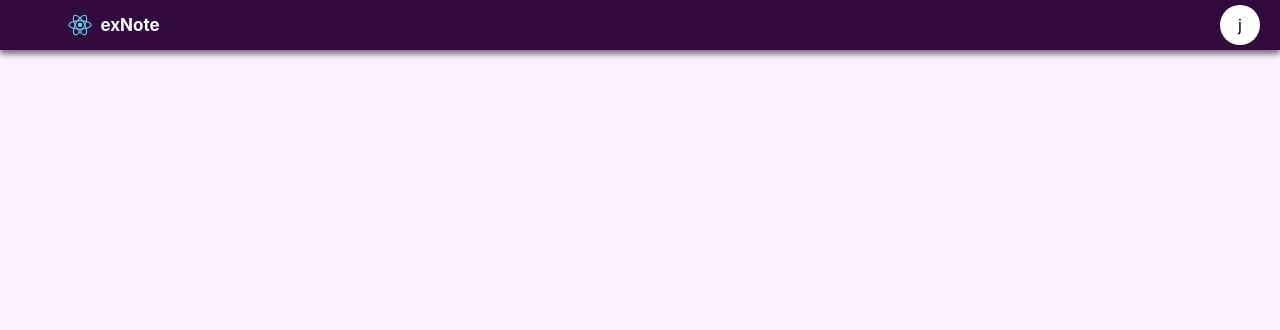
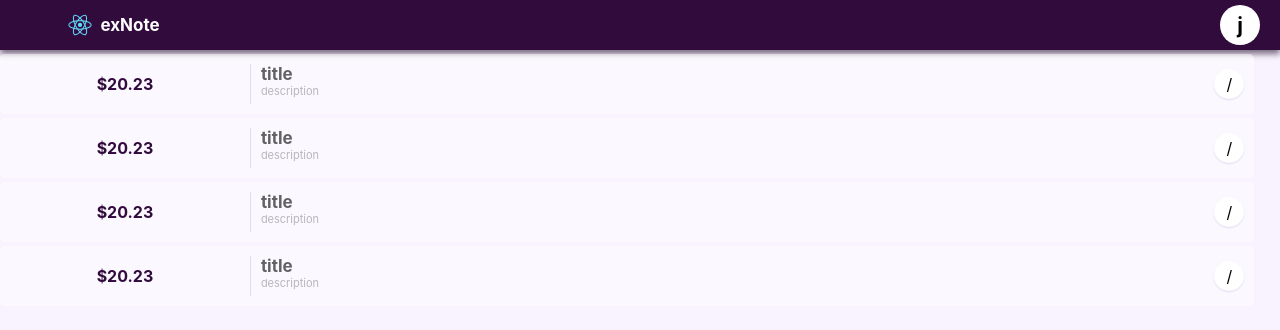
Before and after one commit to tuyishimejeandamour/food, a React (Create React App) app: page / in a window 1280 px wide. Shown: the top 330 px of the page. Built offline with nearby package versions, Linux system fonts and the light colour scheme.

Commit message:
finishing expense item

```diff
--- a/src/App.js
+++ b/src/App.js
@@ -7,6 +7,9 @@ function App() {
     <div className="App">
        <Header />
        <ExpenseItem></ExpenseItem>
+       <ExpenseItem></ExpenseItem>
+       <ExpenseItem></ExpenseItem>
+       <ExpenseItem></ExpenseItem>
     </div>
   );
 }
--- a/src/components/expense/expense.css
+++ b/src/components/expense/expense.css
@@ -1,6 +1,70 @@
-.expensse-container{
+.hover_div{
+    margin-top: 4px;
+}
+
+.expense-container{
     display: flex;
-    width: 100%;
-    height: 60pcx;
-    background-color: yellow;
+    width: 98%;
+    height: 60px;
+    border-radius: 5px;
+    background-color: rgba(255, 255, 255, 0.5);
 }
+.expense-container:hover{
+    cursor: pointer;
+    background-color: rgb(255, 255, 255);
+    box-shadow: 1px 4px 6px #dde;
+}
+.amount{
+    display: flex;
+    align-items: center;
+    min-width: 20%;
+}
+.descript{
+    position: relative;
+    flex: 1;
+}
+.des-container{
+    margin-left: 10px;
+    margin-top: 10px;
+    display: flex;
+    flex-direction: column;
+}
+.amount .amount-money{
+    font-weight: bold;
+    color: #320B3D;
+    display: flex;
+    justify-content: center;
+    flex: 1;
+}
+.amount .divider{
+    width: 1px;
+    height: 40px;
+    background-color: #dde;
+}
+.edit-button{
+    display: flex;
+    justify-content: center;
+    align-items: center;
+    position: absolute;
+    right: 10px;
+    top: 15px;
+    width: 30px;
+    height: 30px;
+    border-radius: 50%;
+    background-color: rgb(255, 255, 255);
+    box-shadow: 0 1px 2px #dde;
+}
+
+.edit-button:hover{
+  cursor: pointer;
+  box-shadow: 0 3px 6px #dde;
+}
+.des-container .title{
+    font-weight: bold;
+    color: rgb(98, 98, 100);
+    font-size: 17px;
+}
+.des-container .descr{
+    font-size: 11px;
+    color: rgb(182, 182, 189);
+}
--- a/src/components/expense/expense.js
+++ b/src/components/expense/expense.js
@@ -2,11 +2,22 @@ import './expense.css'
 function ExpenseItem() {
 
     return (
-        <div>
-            <div className="expensse-container">
-               <div className="amount"></div>
+        <div className="hover_div">
+            <div className="expense-container">
+               <div className="amount">
+                   <div className="amount-money">
+                       $20.23
+                   </div>
+                   <div className="divider"></div>
+               </div>
                <div className= "descript">
-
+                <div className="des-container">
+                    <div className="title">title</div>
+                    <div className="descr">description </div>
+                </div>
+                <div className="edit-button">
+                 <span>/</span>
+                </div>
                </div>
             </div>
         </div>
--- a/src/components/header/Header.css
+++ b/src/components/header/Header.css
@@ -62,5 +62,7 @@
     border-radius: 50%;
     margin-right: 20px;
     background-color: white;
+    font-weight: bold;
+    font-size: 21px;
 
 }
```
